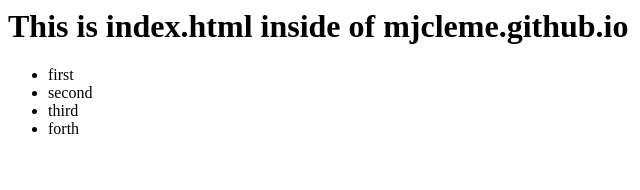
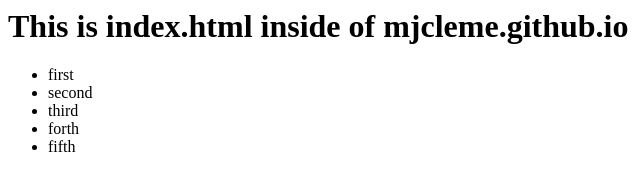
Before and after one commit to mjcleme/mjcleme.github.io, a plain HTML site: page index.html in a window 1280 px wide. Shown: the full height of the page, 0-640 px from the left. Drawn offline with Linux system fonts and the light colour scheme.

Commit message:
Update index.html

```diff
--- a/index.html
+++ b/index.html
@@ -6,6 +6,7 @@
        <li> second </li>
        <li> third </li>
        <li> forth </li>
+      <li> fifth </li>
     </ul>
   </body
 </html>
```
